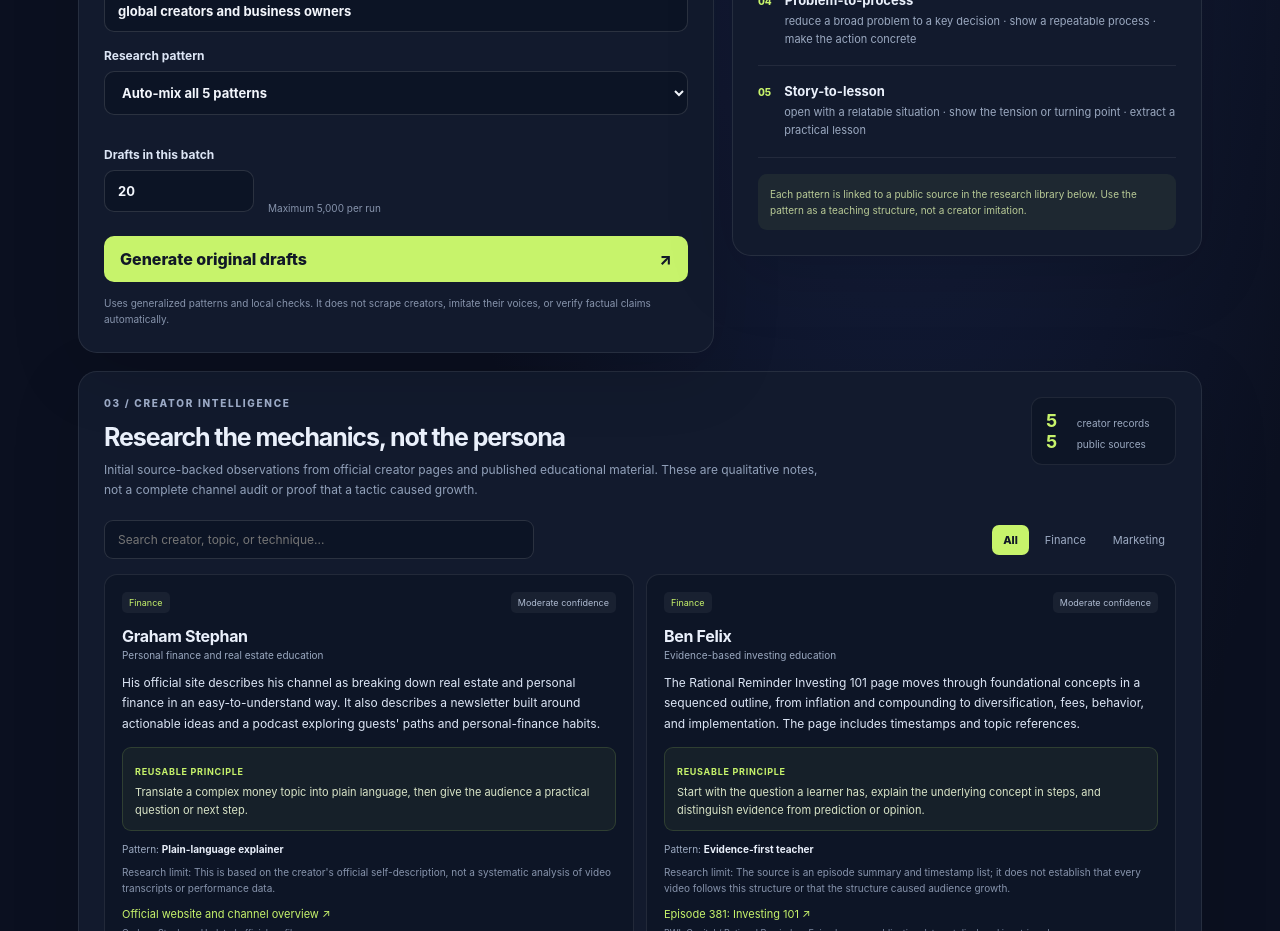
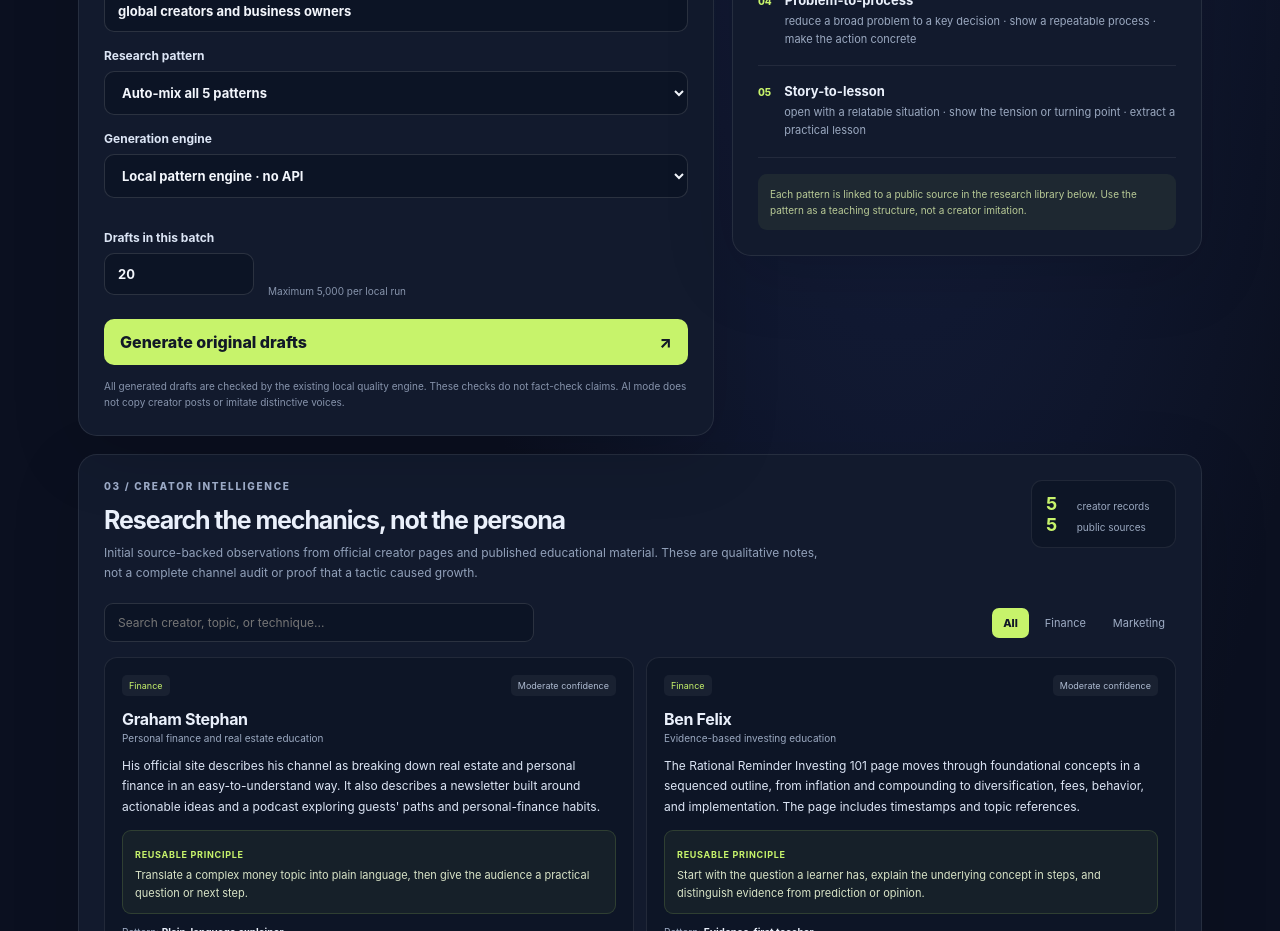
Before and after one commit to akameredon/1-million-content-engine, a React (Vite) app: page / in a window 1280 px wide. Shown: the part 1120-2051 px from the top of the page. Built offline with nearby package versions, Linux system fonts and the light colour scheme; no server answers.

Commit message:
Add optional AI generation controls and workflow

```diff
--- a/src/App.jsx
+++ b/src/App.jsx
@@ -4,6 +4,7 @@
 import { creatorProfiles, researchSources } from './researchLibrary.js';
 import { summarizeQuality } from './qualityEngine.js';
 import { createEvidenceRecord, getPublicationReadiness, reviewEvidence } from './evidenceEngine.js';
+import { generateAiPosts, getAiServiceStatus } from './aiGeneration.js';
 
 const STORAGE_KEY = 'million-content-engine-v1';
 const initial = { topic: 'building a profitable business', idea: 'consistent execution and customer feedback', audience: 'global creators and business owners', category: 'Marketing', count: 20, patternId: 'auto' };
@@ -16,6 +17,10 @@
   const [loaded, setLoaded] = useState(false);
   const [researchCategory, setResearchCategory] = useState('All');
   const [researchQuery, setResearchQuery] = useState('');
+  const [generationMode, setGenerationMode] = useState('local');
+  const [aiAccessCode, setAiAccessCode] = useState('');
+  const [aiServiceStatus, setAiServiceStatus] = useState({ checking: true, configured: false });
+  const [generating, setGenerating] = useState(false);
 
   useEffect(() => {
     try {
@@ -31,19 +36,28 @@
     catch { setNotice('Browser storage is full. Export your drafts to keep a copy.'); }
   }, [posts, loaded]);
 
+  useEffect(() => {
+    getAiServiceStatus().then((status) => setAiServiceStatus({ ...status, checking: false }))
+      .catch(() => setAiServiceStatus({ checking: false, configured: false, unavailable: true }));
+  }, []);
+
   const readyCount = posts.filter((p) => p.quality === 'ready').length;
   const qualitySummary = summarizeQuality(posts);
   const visiblePosts = useMemo(() => filter === 'all' ? posts : posts.filter((p) => p.quality === filter), [posts, filter]);
   const visibleCreators = useMemo(() => creatorProfiles.filter((creator) => (researchCategory === 'All' || creator.category === researchCategory) && [creator.name, creator.channel, creator.observation, creator.principle].join(' ').toLowerCase().includes(researchQuery.toLowerCase())), [researchCategory, researchQuery]);
 
   function update(field, value) { setForm((current) => ({ ...current, [field]: value })); }
-  function generate(event) {
+  async function generate(event) {
     event.preventDefault();
+    if (generating) return;
+    setGenerating(true);
     try {
-      const batch = assessPosts(generatePosts(form));
+      const generated = generationMode === 'ai' ? await generateAiPosts(form, aiAccessCode) : generatePosts(form);
+      const batch = assessPosts(generated);
       setPosts((current) => [...batch, ...current].slice(0, 10000));
-      setNotice(`Generated ${batch.length.toLocaleString()} drafts. Review before publishing.`);
+      setNotice('Generated ' + batch.length.toLocaleString() + ' ' + (generationMode === 'ai' ? 'AI-assisted' : 'local') + ' drafts. Automated checks are not fact-checking; review before use.');
     } catch (error) { setNotice(error.message); }
+    finally { setGenerating(false); }
   }
   function exportCsv() {
     const blob = new Blob([toCsv(posts)], { type: 'text/csv;charset=utf-8' });
@@ -99,9 +113,11 @@
           <label>Core lesson or idea<textarea value={form.idea} onChange={(e) => update('idea', e.target.value)} rows="3" placeholder="What should the audience learn?" required /></label>
           <label>Who is this for?<input value={form.audience} onChange={(e) => update('audience', e.target.value)} placeholder="e.g. first-time founders" /></label>
           <label>Research pattern<select value={form.patternId} onChange={(e) => update('patternId', e.target.value)}><option value="auto">Auto-mix all 5 patterns</option>{creatorFrameworks.map((pattern) => <option key={pattern.id} value={pattern.id}>{pattern.name}</option>)}</select></label>
-          <div className="batch-row"><label>Drafts in this batch<input type="number" min="1" max="5000" value={form.count} onChange={(e) => update('count', e.target.value)} /></label><span>Maximum 5,000 per run</span></div>
-          <button className="primary-button" type="submit">Generate original drafts <span>↗</span></button>
-          <p className="fine-print">Uses generalized patterns and local checks. It does not scrape creators, imitate their voices, or verify factual claims automatically.</p>
+          <label>Generation engine<select value={generationMode} onChange={(e) => { const mode = e.target.value; setGenerationMode(mode); if (mode === "ai" && Number(form.count) > 10) update("count", "10"); }}><option value="local">Local pattern engine · no API</option><option value="ai">AI-assisted · Gemini free tier</option></select></label>
+          {generationMode === "ai" && <div className="ai-config"><div className="ai-status"><span className={aiServiceStatus.configured ? "ai-dot online" : "ai-dot"} />{aiServiceStatus.checking ? "Checking AI service…" : aiServiceStatus.configured ? "Server connected · " + aiServiceStatus.provider + " · " + aiServiceStatus.model : "Server setup required before AI generation"}</div><label>AI access code<input type="password" autoComplete="off" value={aiAccessCode} onChange={(e) => setAiAccessCode(e.target.value)} placeholder="Enter the server access code" /></label><a href="https://aistudio.google.com/apikey" target="_blank" rel="noreferrer">Get a Gemini API key ↗</a><p>Ask the server owner to configure GEMINI_API_KEY and CONTENT_ENGINE_ACCESS_TOKEN in server environment settings. The API key stays on the server; this access code is held only in this page memory and is not saved to browser storage.</p><p>AI requests are capped at 10 drafts each. Free-tier quotas vary by project and model. Do not submit private customer or personal information.</p></div>}
+          <div className="batch-row"><label>Drafts in this batch<input type="number" min="1" max={generationMode === "ai" ? 10 : 5000} value={form.count} onChange={(e) => update("count", e.target.value)} /></label><span>{generationMode === "ai" ? "Maximum 10 per AI request" : "Maximum 5,000 per local run"}</span></div>
+          <button className="primary-button" type="submit" disabled={generating}>{generating ? "Generating…" : generationMode === "ai" ? "Generate with Gemini" : "Generate original drafts"} <span>↗</span></button>
+          <p className="fine-print">All generated drafts are checked by the existing local quality engine. These checks do not fact-check claims. AI mode does not copy creator posts or imitate distinctive voices.</p>
         </form>
 
         <aside className="frameworks panel">
```
